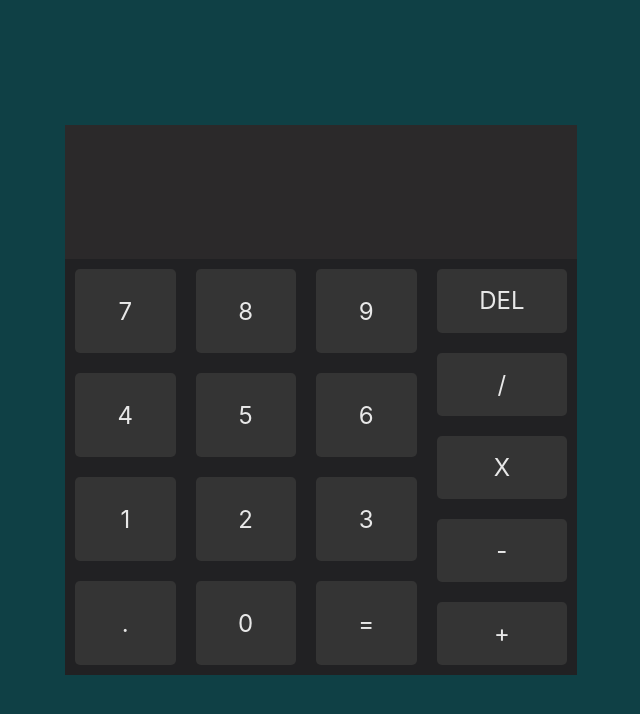
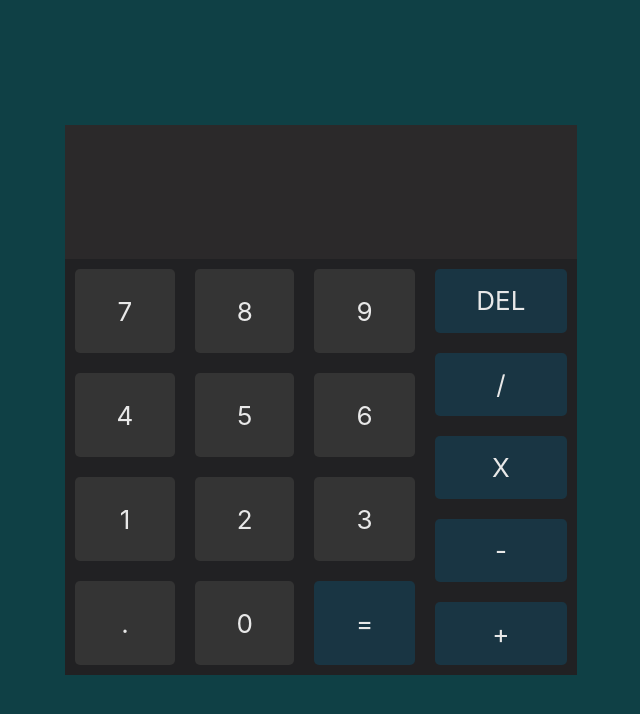
Before and after one commit to elfacu0/calculator, a React (Create React App) app: page / in a window 1280 px wide. Shown: the top 714 px of the page, without its empty margins (319-959 px from the left). Built offline with nearby package versions, Linux system fonts and the light colour scheme.

Commit message:
change buttons background color

```diff
--- a/src/App.tsx
+++ b/src/App.tsx
@@ -58,13 +58,18 @@ const ButtonsColumn = styled.div`
     width: 100%;
 `;
 
-const ButtonWrapper = styled.div`
-    background-color: #343434;
+type ButtonWrapperProps = {
+    operator?: boolean;
+};
+
+const ButtonWrapper = styled.div<ButtonWrapperProps>`
+    background-color: ${(props: ButtonWrapperProps) =>
+        props.operator === true ? '#193543' : '#343434'};
     display: flex;
     justify-content: center;
     align-items: center;
     color: #e8e8e8;
-    font-size: 24px;
+    font-size: 26px;
     border-radius: 5px;
     margin: 10px;
     height: 100%;
@@ -216,6 +221,7 @@ function App() {
                             3
                         </ButtonWrapper>
                         <ButtonWrapper
+                            operator={true}
                             onClick={() =>
                                 getResult({
                                     type: 'calculate',
@@ -227,6 +233,7 @@ function App() {
                     </ButtonsColumn>
                     <ButtonsColumn>
                         <ButtonWrapper
+                            operator={true}
                             onClick={() =>
                                 addDigit({
                                     type: 'removeLastDigit',
@@ -236,6 +243,7 @@ function App() {
                             DEL
                         </ButtonWrapper>
                         <ButtonWrapper
+                            operator={true}
                             onClick={() => {
                                 addDigit({
                                     type: 'addOperator',
@@ -246,6 +254,7 @@ function App() {
                             /
                         </ButtonWrapper>
                         <ButtonWrapper
+                            operator={true}
                             onClick={() =>
                                 addDigit({
                                     type: 'addOperator',
@@ -256,6 +265,7 @@ function App() {
                             X
                         </ButtonWrapper>
                         <ButtonWrapper
+                            operator={true}
                             onClick={() =>
                                 addDigit({
                                     type: 'addNegative',
@@ -266,6 +276,7 @@ function App() {
                             -
                         </ButtonWrapper>
                         <ButtonWrapper
+                            operator={true}
                             onClick={() =>
                                 addDigit({
                                     type: 'addOperator',
--- a/src/entities/Calculator.ts
+++ b/src/entities/Calculator.ts
@@ -60,7 +60,7 @@ export class Calculator {
                     if (this.expression[this.expression.length - 1] === '') {
                         this.expression.pop();
                     }
-                    let lastTerm: string = this.expression.pop() || '';
+                    let lastTerm = this.expression.pop() || '';
                     lastTerm = lastTerm.substring(0, lastTerm.length - 1);
                     this.currentTerm = lastTerm;
                     this.setLastDigit();
--- a/src/index.css
+++ b/src/index.css
@@ -16,4 +16,11 @@ div {
     -webkit-box-sizing: border-box;
     -moz-box-sizing: border-box;
     box-sizing: border-box;
+    -webkit-touch-callout: none; /* iOS Safari */
+    -webkit-user-select: none; /* Safari */
+    -khtml-user-select: none; /* Konqueror HTML */
+    -moz-user-select: none; /* Old versions of Firefox */
+    -ms-user-select: none; /* Internet Explorer/Edge */
+    user-select: none; /* Non-prefixed version, currently
+                                  supported by Chrome, Edge, Opera and Firefox */
 }
```
